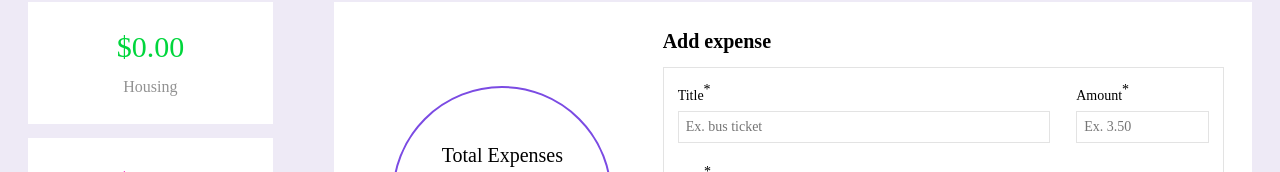
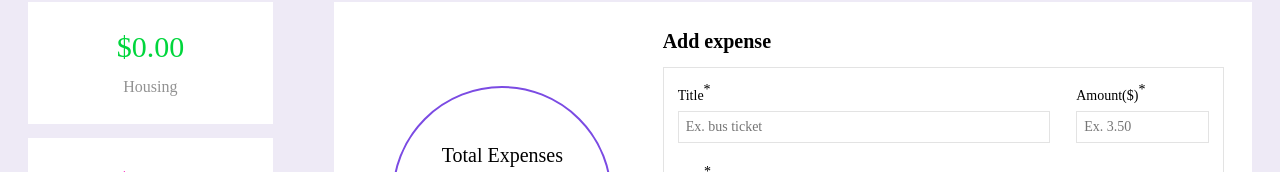
Before and after one commit to jenny-berggreen/240412_assignment_expenseTracker, a React (Vite) app: page / in a window 1280 px wide. Shown: the part 122-294 px from the top of the page. Built offline with nearby package versions, Linux system fonts and the light colour scheme.

Commit message:
Add dollar sign to amount label

```diff
--- a/src/components/expenseForm.jsx
+++ b/src/components/expenseForm.jsx
@@ -98,7 +98,7 @@ const ExpenseForm = ({ onAddExpense }) => {
 						<p className={`${formStyles.error_text}`}>{errors.titleError}</p>
           </div>
           <div className={`${formStyles.input_group} ${formStyles.input_group__amount} ${styles.flex} ${styles.flex_column}`}>
-            <label htmlFor="amount">Amount<sup>*</sup></label>
+            <label htmlFor="amount">Amount($)<sup>*</sup></label>
 						<input type="number" name='amount' placeholder='Ex. 3.50' className={`${formStyles.input_element}`} value={expenseData.amount} onChange={handleChange} />
 						<p className={`${formStyles.error_text}`}>{errors.amountError}</p>
           </div>
```
